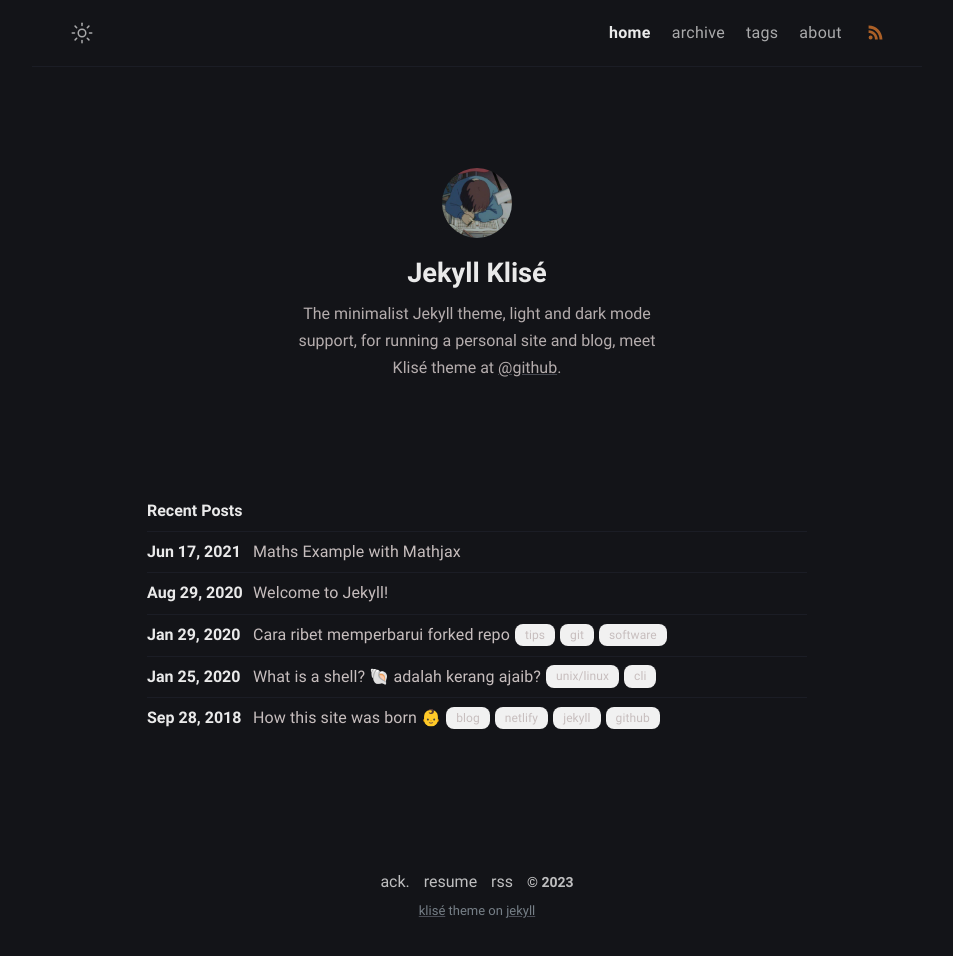
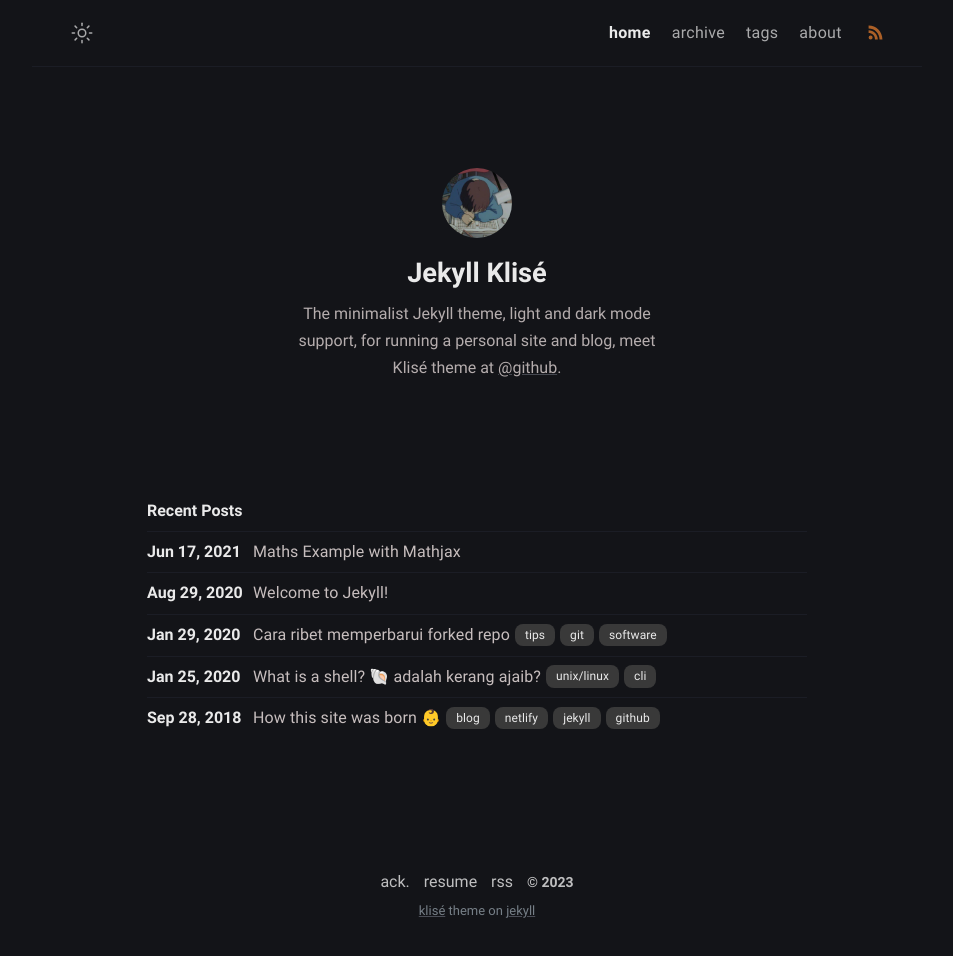
Before and after one commit to piharpi/jekyll-klise, a Jekyll site: the page built from index.md, in a window 1280 px wide. Shown: the whole page, without its empty margins (163-1116 px from the left). Built offline with Jekyll 4.4.1, drawn with Linux system fonts in a browser that asks for light colours.

Commit message:
Fix dark mode.

```diff
--- a/_sass/klise/_dark.scss
+++ b/_sass/klise/_dark.scss
@@ -171,6 +171,20 @@ body[data-theme="dark"] {
           color: $dark-white;
         }
       }
+      .tags {
+        display: inline-block;
+        padding: 0 10px 0px 10px;
+        background-color: #393939;
+        color: #eaeaea;
+        border-radius: 8px;
+        margin-left: 5px;
+        font-size: 12px;
+        transition: background-color 0.3s, color 0.3s;
+      }
+      .tags:hover {
+        background-color: #e5e5e5;
+        color: black;
+      }
     }
   }
 
@@ -240,7 +254,7 @@ body[data-theme="dark"] {
     input[type="search"] {
       color: $dark-text-base-color;
       &::-webkit-input-placeholder {
-        color: rgba(128,128,128,0.8);
+        color: rgba(128, 128, 128, 0.8);
       }
     }
   }
```
